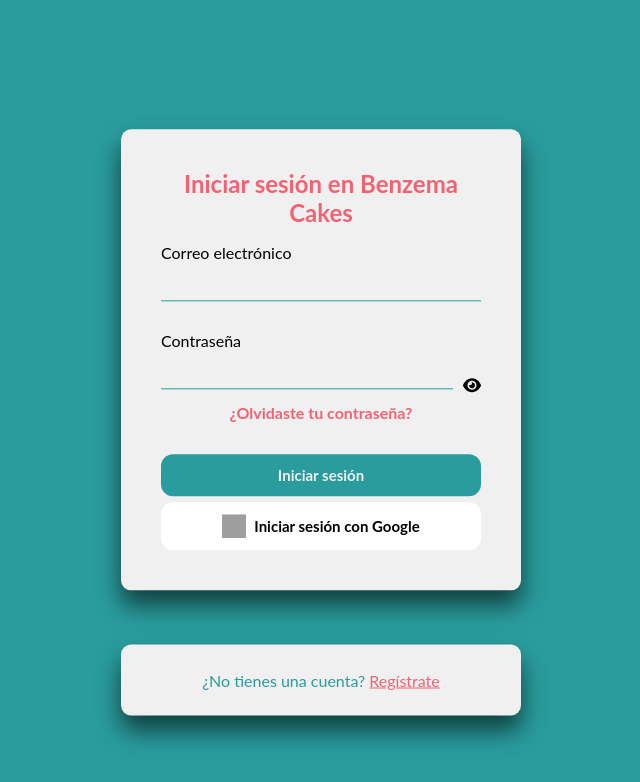
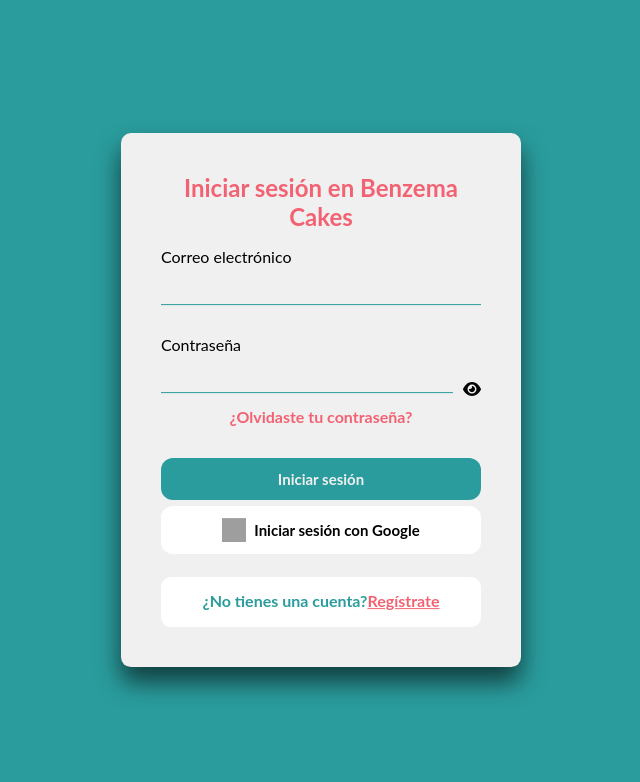
Before and after one commit to nico858/pastelito, a React (Vite) app in the folder client/: page /login in a window 1280 px wide. Shown: the top 782 px of the page, without its empty margins (319-959 px from the left). Built offline with nearby package versions, Linux system fonts and the light colour scheme; grey boxes are pictures that could not be loaded.

Commit message:
Form register Google button ok

```diff
--- a/client/package.json
+++ b/client/package.json
@@ -14,7 +14,7 @@
     "@fortawesome/free-solid-svg-icons": "^6.4.0",
     "@fortawesome/react-fontawesome": "^0.2.0",
     "axios": "^1.4.0",
-    "react": "^18.2.0",
+    "google-translate-api": "^2.3.0",
     "react-dom": "^18.2.0",
     "react-hook-form": "^7.44.3",
     "react-router-dom": "^6.12.1"
--- a/client/src/context/AuthContext.jsx
+++ b/client/src/context/AuthContext.jsx
@@ -21,16 +21,10 @@
       const res = await registerRequest(user);
       console.log(res.data);
       setUser(res.data);
+      setIsAuthenticated(true);
     } catch (err) {
       console.log(err);
-      console.log(typeof err.response.data);
-      if (typeof err.response.data === "string") {
-        setErrors(
-          "Verifica que el teléfono tenga 10 dígitos y la contraseña tenga al menos 8 caracteres."
-        );
-        return;
-      }
-      setErrors(err.response.data);
+      setErrors(err.response.data.message);
     }
   };
 
--- a/client/src/pages/Login.jsx
+++ b/client/src/pages/Login.jsx
@@ -78,15 +78,15 @@
             Iniciar sesión con Google
           </button>
         </div>
-      </div>
-      <div className="register-box">
-        <p>
-          ¿No tienes una cuenta?{" "}
+        <div className="register">
+          <p className="hola">
+            ¿No tienes una cuenta?
             <Link className="fontStyle" to="/register">
               Regístrate
             </Link>
           </p>
         </div>
       </div>
+    </div>
   );
 }
--- a/client/src/pages/Register.jsx
+++ b/client/src/pages/Register.jsx
@@ -5,17 +5,15 @@
 import { faEye, faEyeSlash } from "@fortawesome/free-solid-svg-icons";
 import { useEffect, useState } from "react";
 import { useAuth } from "../context/AuthContext"
-import { useNavigate } from "react-router-dom"
-
 
 export default function Register() {
-  const { register, handleSubmit} = useForm();
+  const { register, handleSubmit } = useForm();
   const [showPassword, setShowPassword] = useState(false);
   const { signUp, isAuthenticated, errors: registerErrors } = useAuth();
-  const navigate = useNavigate();
 
   useEffect(() => {
-    if (isAuthenticated) navigate("/login");
+    if (isAuthenticated)
+      window.location.replace("/login");
   }, [isAuthenticated])
 
   const togglePasswordVisibility = () => {
@@ -26,8 +24,12 @@
     signUp(values);
   });
 
+  const handleButton = () => {
+    window.location.href = "http://localhost:3000/api/v1/auth/login/google";
+  };
+
   return (
-    <div>
+    <div className="con">
       <div className="login-box">
         <h2>Regístrate</h2>
         <p>
@@ -37,8 +39,47 @@
           </Link>
         </p>
         {
-           <p style={{ color: 'white', fontSize: '15px', background: '#f36273', borderRadius: '7px'}}>{registerErrors}</p>
+          registerErrors.length === 50 && (
+            <p style={{ color: 'white', fontSize: '15px', background: '#f36273', borderRadius: '7px' }}>
+              El teléfono debe tener 10 dígitos
+            </p>
+          )
+        }
+        {
+          registerErrors.length === 56 && (
+            <p style={{ color: 'white', fontSize: '15px', background: '#f36273', borderRadius: '7px' }}>
+              La contraseña debe tener al menos 8 caracteres
+            </p>
+          )
+        }
+        {
+          registerErrors.length === 16 && (
+            <p style={{ color: 'white', fontSize: '15px', background: '#f36273', borderRadius: '7px' }}>
+              El correo electrónico o el teléfono ya están registrados, por favor intente con otros datos
+            </p>
+          )
+        }
+        {
+          registerErrors.length === 108 && (
+            <p style={{ color: 'white', fontSize: '15px', background: '#f36273', borderRadius: '7px' }}>
+              La contraseña debe tener al menos 8 caracteres y el numero de teléfono debe tener 10 dígitos.
+            </p>
+          )
 
+        }
+        {
+          registerErrors.length === 121 && (
+            <p style={{ color: 'white', fontSize: '15px', background: '#f36273', borderRadius: '7px' }}>
+              La longitud de la contraseña debe tener al menos 8 caracteres y la el teléfono debe tener 10 dígitos.
+            </p>
+          )
+        }
+        {
+          registerErrors.length === 63 && (
+            <p style={{ color: 'white', fontSize: '15px', background: '#f36273', borderRadius: '7px' }}>
+              El telefono debe tener 10 dígitos
+            </p>
+          )
         }
         <form onSubmit={onSubmit}>
           <div className="user-box">
@@ -92,6 +133,15 @@
             <button type="submit">Registrarse</button>
           </div>
         </form>
+        <div>
+          <button className="googleButton" type="submit" onClick={handleButton}>
+            <img
+              src="https://www.gstatic.com/firebasejs/ui/2.0.0/images/auth/google.svg"
+              alt="Google Logo"
+            />
+            Iniciar sesión con Google
+          </button>
+        </div>
       </div>
     </div>
   );
--- a/client/src/styles/register.css
+++ b/client/src/styles/register.css
@@ -1,34 +1,18 @@
 h1 {
   color: #fff;
 }
-
+.con{
+  overflow: auto;
+  height: 100vh;
+}
 .fontStyle {
   color: #f36273;
   font-size: medium;
 }
 
-.register-box{
-  position: absolute;
-  top: 85%;
-  left: 50%;
-  width: 400px;
-  padding: 10px;
-  transform: translate(-50%, -50%);
-  background: #f0f0f0;
-  box-sizing: border-box;
-  box-shadow: 0 15px 25px rgba(0, 0, 0, 0.6);
-  border-radius: 10px;
-}
-
-.register-box p {
-  padding: 0;
-  color: #2a9c9d;
-  text-align: center;
-  font-size: medium;
-}
 .login-box {
   position: absolute;
-  top: 45%;
+  top: 50%;
   left: 50%;
   width: 400px;
   padding: 40px;
@@ -145,3 +129,19 @@
   background-color: #fff;
   color: #2a9c9d;
 }
+
+.register {
+  margin-top: 12%;
+  background-color: #fff;
+  height: 50px;
+  border-radius: 10px; /* Ajusta el valor según el grado de redondeo deseado */
+}
+
+
+.register p {
+  display: flex;
+  justify-content: center;
+  align-items: center;
+  padding-top: 4.3%;
+  font-weight: bold;
+}
```
Also changed, not shown: 2 other files (tests, documents, lock files or other folders). Lines whose indentation alone changed are shown as unchanged.
